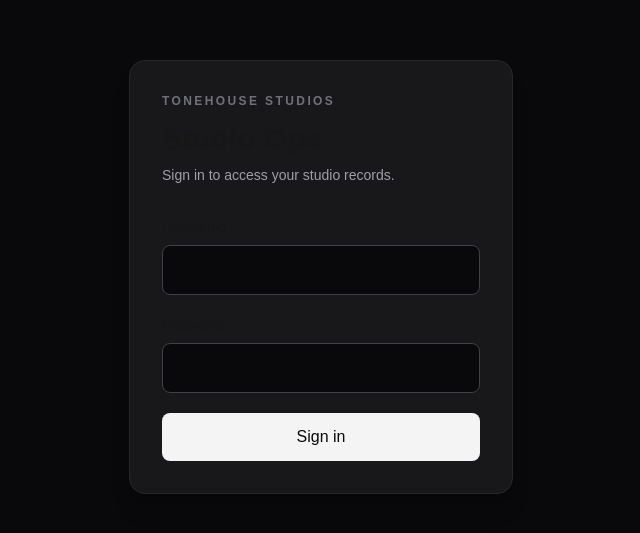
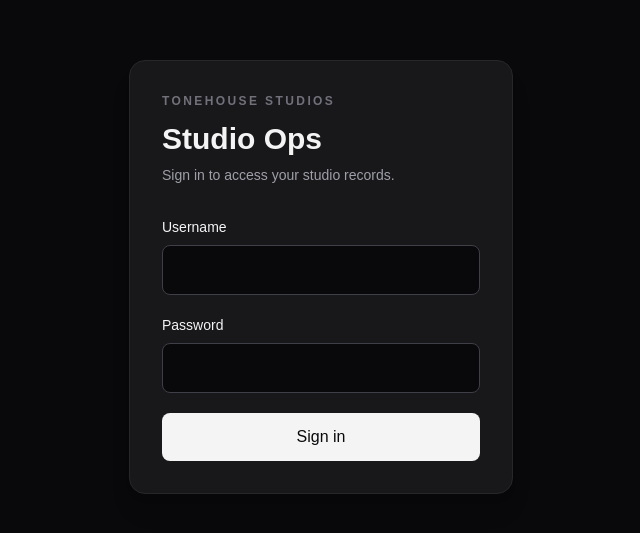
Before and after one commit to mohithkaranth/studio-ops, a Next.js app: page /login in a window 1280 px wide. Shown: the part 123-656 px from the top of the page, without its empty margins (319-959 px from the left). Built offline with nearby package versions, Linux system fonts and the light colour scheme; no server answers.

Commit message:
Keep authentication forms readable in the light system theme

```diff
--- a/app/account/password/page.tsx
+++ b/app/account/password/page.tsx
@@ -1,5 +1,5 @@
 import {requireStudioSession} from '@/lib/studio-auth-request';
 import PasswordForm from './PasswordForm';
 export default async function PasswordPage() {
-  await requireStudioSession();return <div className="mx-auto max-w-lg px-6 py-12"><h1 className="text-3xl font-semibold">Change password</h1><p className="mt-3 text-sm text-zinc-400">Use at least 15 characters. A passphrase is fine.</p><PasswordForm/></div>;
+  await requireStudioSession();return <div className="min-h-screen bg-zinc-950 text-zinc-100"><div className="mx-auto max-w-lg px-6 py-12"><h1 className="text-3xl font-semibold">Change password</h1><p className="mt-3 text-sm text-zinc-400">Use at least 15 characters. A passphrase is fine.</p><PasswordForm/></div></div>;
 }
--- a/app/login/page.tsx
+++ b/app/login/page.tsx
@@ -3,5 +3,5 @@ export const dynamic='force-dynamic';
 export default async function LoginPage({searchParams}:{searchParams:Promise<{next?:string;error?:string}>}) {
   const params=await searchParams;
   const error=params.error==='invalid'?'Incorrect username or password.':params.error==='attempts'?'Too many sign-in attempts. Please try again in 15 minutes.':params.error==='unavailable'?'Sign-in is temporarily unavailable. Please retry.':null;
-  return <main className="flex min-h-screen items-center justify-center bg-zinc-950 px-6 py-12"><div className="w-full max-w-sm rounded-2xl border border-zinc-800 bg-zinc-900 p-8 shadow-xl"><p className="text-xs font-semibold uppercase tracking-[.2em] text-zinc-500">Tonehouse Studios</p><h1 className="mt-3 text-3xl font-semibold">Studio Ops</h1><p className="mt-2 text-sm text-zinc-400">Sign in to access your studio records.</p><form action="/api/auth/login" method="post" className="mt-8 space-y-5"><input type="hidden" name="next" value={safeLoginDestination(params.next??null)}/><div><label htmlFor="username" className="mb-2 block text-sm">Username</label><input id="username" name="username" autoComplete="username" required maxLength={200} className="w-full rounded-lg border border-zinc-700 bg-zinc-950 px-3 py-3 outline-none focus:border-zinc-400"/></div><div><label htmlFor="password" className="mb-2 block text-sm">Password</label><input id="password" name="password" type="password" autoComplete="current-password" required maxLength={512} className="w-full rounded-lg border border-zinc-700 bg-zinc-950 px-3 py-3 outline-none focus:border-zinc-400"/></div>{error?<p role="alert" className="text-sm text-red-300">{error}</p>:null}<button type="submit" className="w-full rounded-lg bg-zinc-100 px-4 py-3 font-medium text-zinc-950 hover:bg-white">Sign in</button></form></div></main>;
+  return <main className="flex min-h-screen items-center justify-center bg-zinc-950 px-6 py-12 text-zinc-100"><div className="w-full max-w-sm rounded-2xl border border-zinc-800 bg-zinc-900 p-8 shadow-xl"><p className="text-xs font-semibold uppercase tracking-[.2em] text-zinc-500">Tonehouse Studios</p><h1 className="mt-3 text-3xl font-semibold">Studio Ops</h1><p className="mt-2 text-sm text-zinc-400">Sign in to access your studio records.</p><form action="/api/auth/login" method="post" className="mt-8 space-y-5"><input type="hidden" name="next" value={safeLoginDestination(params.next??null)}/><div><label htmlFor="username" className="mb-2 block text-sm">Username</label><input id="username" name="username" autoComplete="username" required maxLength={200} className="w-full rounded-lg border border-zinc-700 bg-zinc-950 px-3 py-3 outline-none focus:border-zinc-400"/></div><div><label htmlFor="password" className="mb-2 block text-sm">Password</label><input id="password" name="password" type="password" autoComplete="current-password" required maxLength={512} className="w-full rounded-lg border border-zinc-700 bg-zinc-950 px-3 py-3 outline-none focus:border-zinc-400"/></div>{error?<p role="alert" className="text-sm text-red-300">{error}</p>:null}<button type="submit" className="w-full rounded-lg bg-zinc-100 px-4 py-3 font-medium text-zinc-950 hover:bg-white">Sign in</button></form></div></main>;
 }
```
